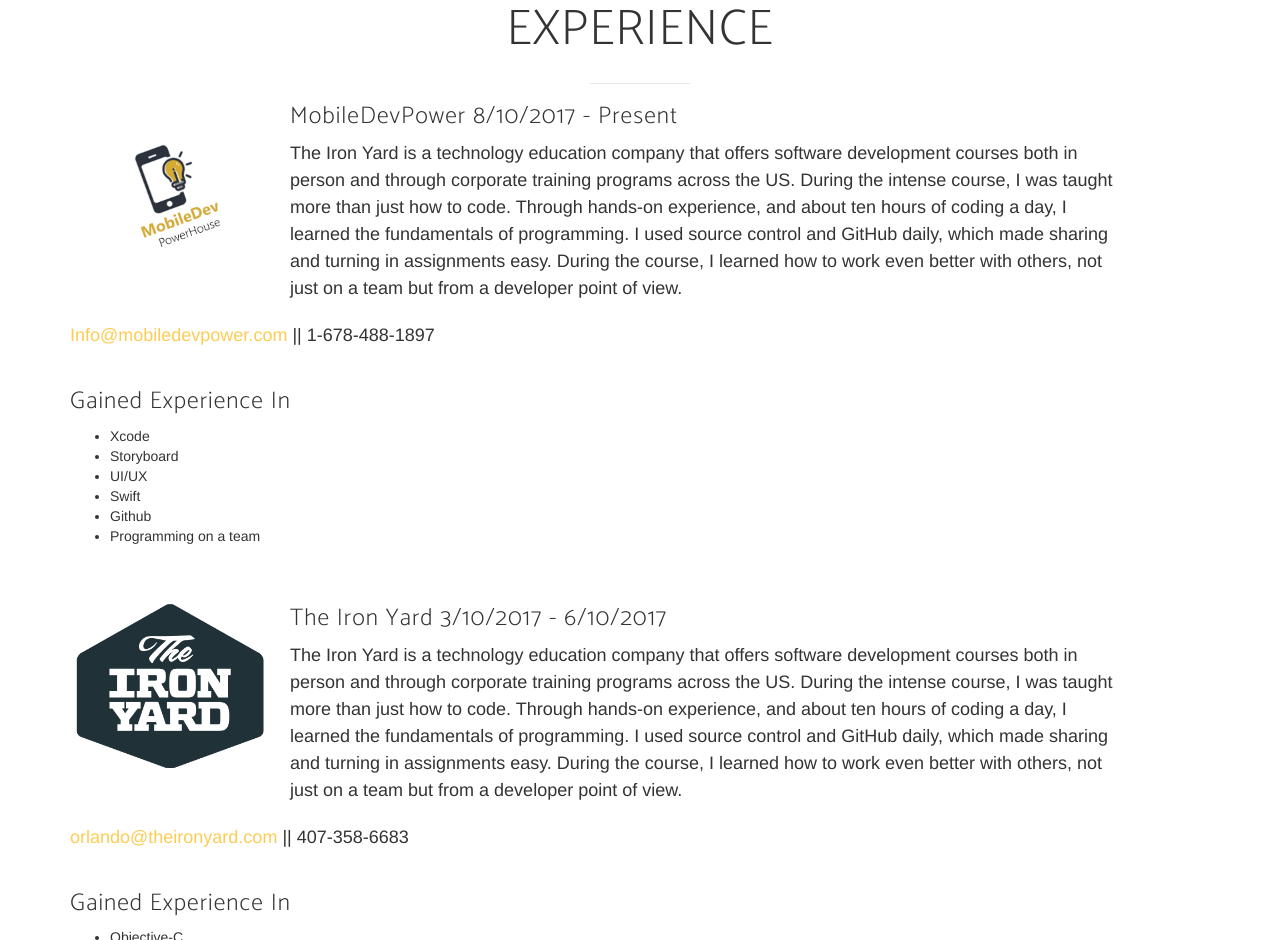
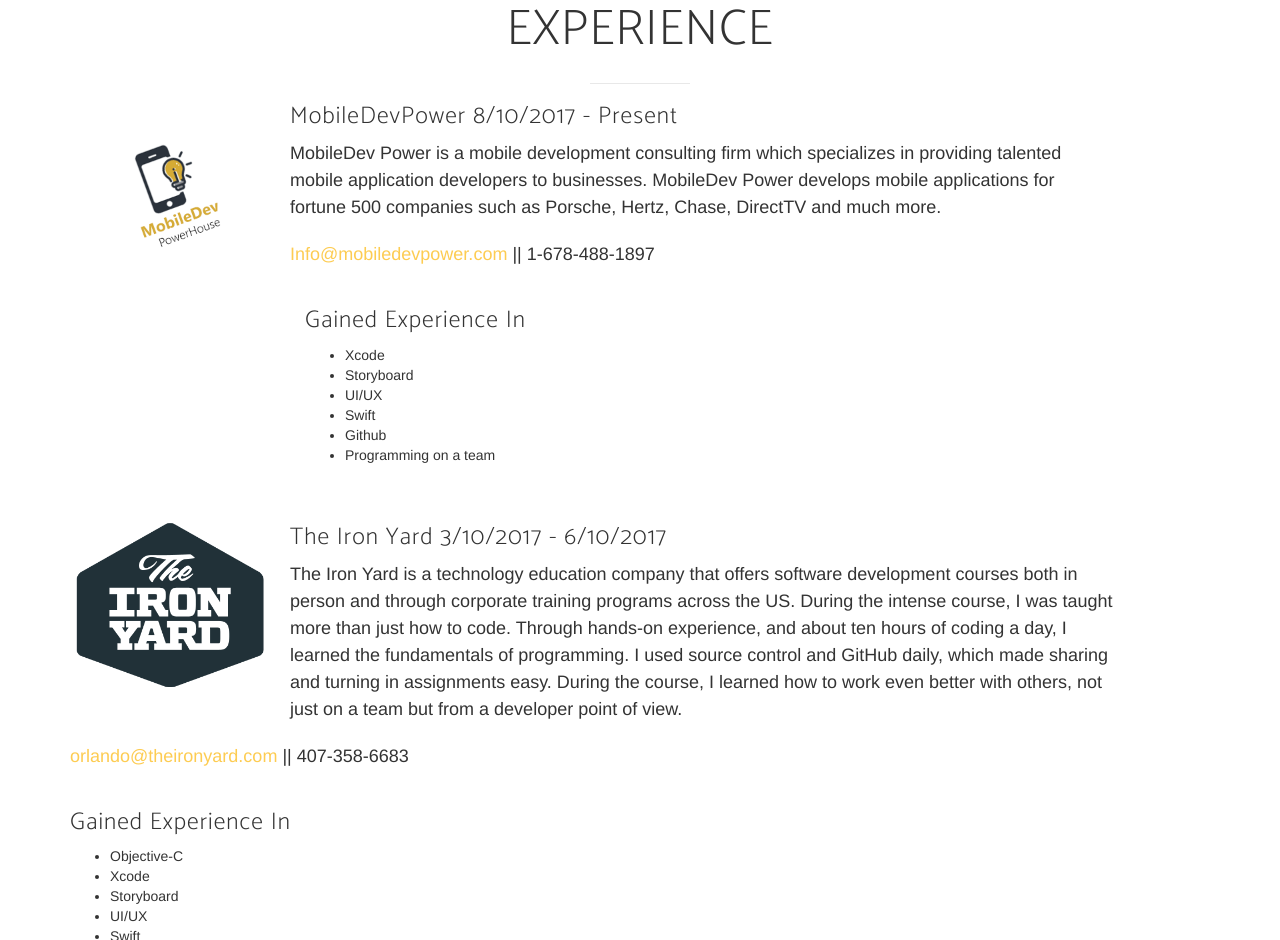
Before and after one commit to Smnelson13/Smnelson13.github.io, a website: page index.html in a window 1280 px wide. Shown: the part 4093-5033 px from the top of the page. Drawn offline with nearby package versions, Linux system fonts and the light colour scheme; a web font is replaced by a local one.

Commit message:
added description to MDP

```diff
--- a/index.html
+++ b/index.html
@@ -305,7 +305,7 @@
                     </div>
                       <!-- <h4 class="short-margin"> -->
                         <p>
-                          The Iron Yard is a technology education company that offers software development courses both in person and through corporate training programs across the US. During the intense course, I was taught more than just how to code. Through hands-on experience, and about ten hours of coding a day, I learned the fundamentals of programming. I used source control and GitHub daily, which made sharing and turning in assignments easy. During the course, I learned how to work even better with others, not just on a team but from a developer point of view.
+                          MobileDev Power is a mobile development consulting firm which specializes in providing talented mobile application developers to businesses. MobileDev Power develops mobile applications for fortune 500 companies such as Porsche, Hertz, Chase, DirectTV and much more.
                         </p>
                   <p><a href="mailto:Info@mobiledevpower.com">Info@mobiledevpower.com</a>  || 1-678-488-1897  </p>
 
```
